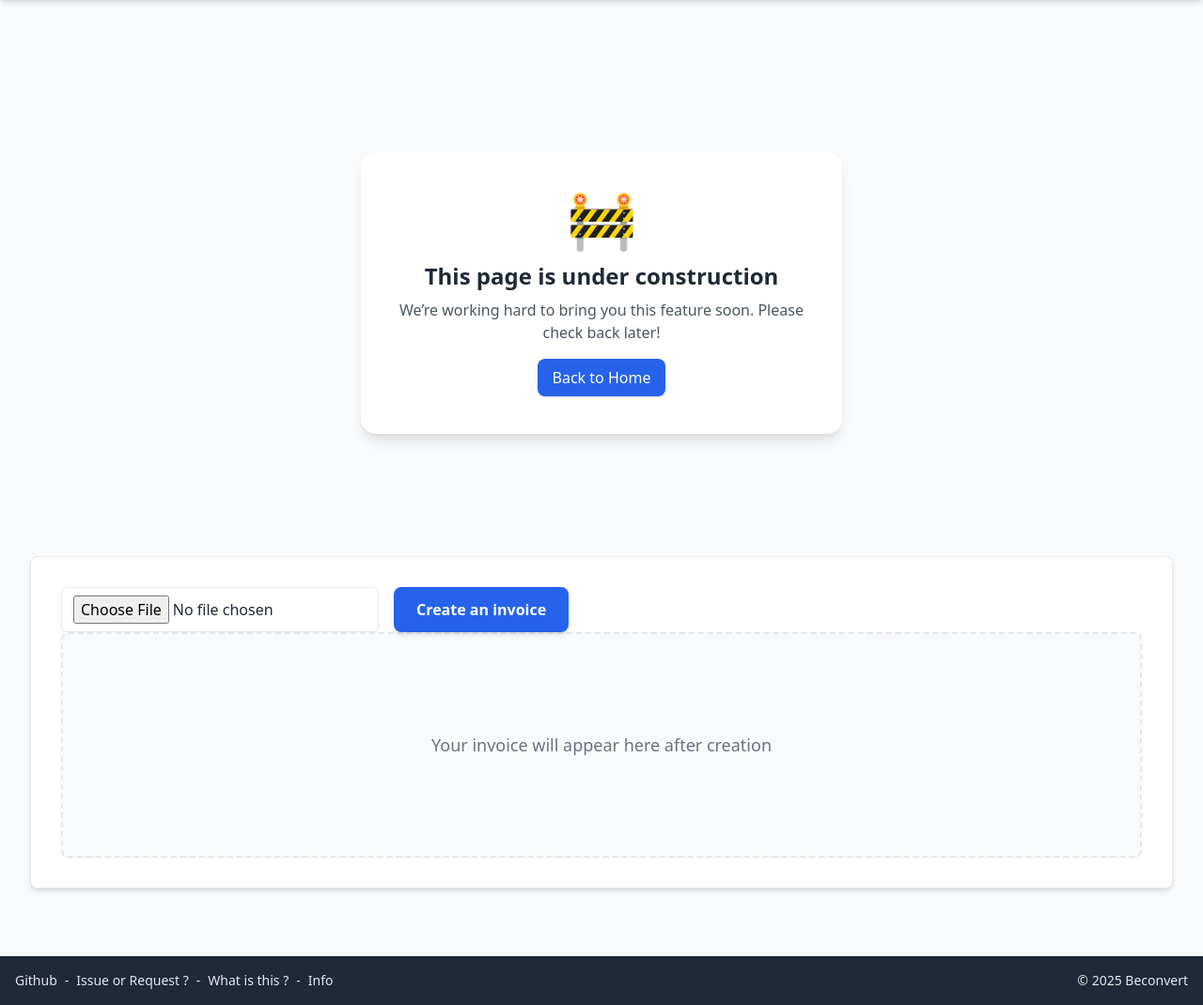
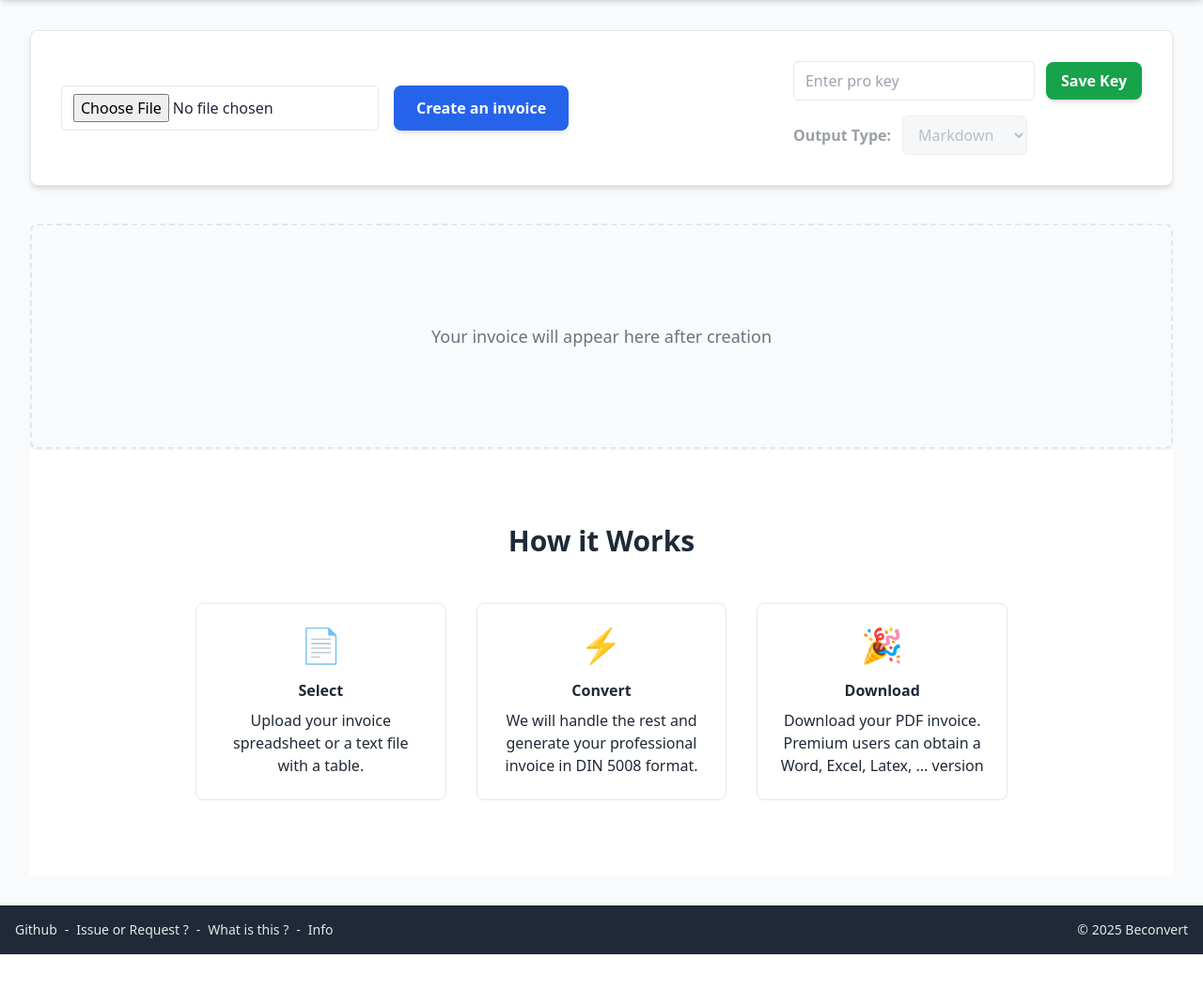
Before and after one commit to Tfloow/Beconvert, a Flask app: page /invoice in a window 1280 px wide. Shown: the part 64-1134 px from the top of the page at 94% size. After the commit the page ends 1080 px from the top, so only its background shows below. Run offline with Flask 3, Linux system fonts and the light colour scheme; some libraries are stand-ins or nearby versions.

Commit message:
Added more export feature for premium users

```diff
--- a/app.py
+++ b/app.py
@@ -25,6 +25,10 @@ import datetime as dt
 # Homemade modules
 from logger_config import *
 from convert import *
+
+from dotenv import load_dotenv
+# Load .env into process environment
+load_dotenv()
 
 SupportedFileTypes = {
     "Markdown": ".md",
@@ -65,6 +69,20 @@ def get_locale():
 
 babel = Babel(app, locale_selector=get_locale)
 
+def cookie_premium_check():
+    cookie = request.cookies.get("PRO_KEY", None)
+    PRO_ACCESS = os.getenv("SECRET_KEY_PRO_FEATURES", None)
+
+    logger.info(f"Cookie: {cookie}, Env: {PRO_ACCESS}")
+
+    if cookie != PRO_ACCESS:
+        logger.warning("User is not premium")
+        PRO_ACCESS = False
+    else:
+        PRO_ACCESS = True
+        logger.info("User is premium")
+
+    return PRO_ACCESS
 
 @app.route("/")
 def index():
@@ -92,9 +110,12 @@ def info():
     return render_template("guide.html")
 
 @app.route("/invoice")
-def invoice(warning=False):
+def invoice(ID=None, error=False,warning=False, file_out_type=".pdf"):
     logger.info("Invoice page accessed")
-    return render_template("invoice.html", ID=None, warning=warning)
+    # Check .env file and compare with saved cookie
+    PRO_ACCESS = cookie_premium_check()
+
+    return render_template("invoice.html", ID=ID, error=error, warning=warning, PRO_ACCESS=PRO_ACCESS, SupportedOutputFileTypes=SupportedOutputFileTypes, file_out_type=file_out_type)
 
 @app.route("/shipping")
 def shipping_label():
@@ -148,24 +169,32 @@ def convert(input_format, output_format):
 def create_invoice():
     logger.info("Create invoice requested")
 
+
     uploaded_file = request.files["file"]
     if uploaded_file.filename == "":
         logger.info("Empty invoice file")
         return invoice(warning=True)
 
+    PRO_ACCESS = cookie_premium_check()
     ID = new_conversion_ID()
+
+    extension_out = SupportedOutputFileTypes[request.cookies.get("output_type_invoice", "PDF")] # default = PDF
+
+    if not PRO_ACCESS and extension_out != ".pdf":
+        logger.warning("User is not premium and requested non-PDF output")
+        extension_out = ".pdf"
 
     # Save to disk
     extension = uploaded_file.filename.split(".")[-1]
     uploaded_file.save(f"uploads/{ID}/input.{extension}")
 
-    filepath = create_invoice_pdf(ID, extension_in=extension)
+    filepath = create_invoice_pdf(ID, extension_in=extension, extension_out=extension_out)
 
     if not filepath:
-        return render_template("invoice.html", ID=None, error=True)
+        return invoice(error=True)
 
     ID = filepath.split("/")[-2]
-    return render_template("invoice.html", ID=ID)
+    return invoice(ID=ID, file_out_type=extension_out)
 
 # Setup Scheduler to periodically check the status of the website
 # When the scheduler need to be stopped
--- a/convert.py
+++ b/convert.py
@@ -51,11 +51,12 @@ def convert_files(type_in, type_out,ID, filename="input.md"):
         logger.error(f"Conversion failed: uploads/{ID}/output{output_ext} not found")
         return False
 
-def create_invoice_pdf(ID, extension_in="md"):
+def create_invoice_pdf(ID, extension_in="md", extension_out=".pdf"):
     if extension_in != "md":
         logger.warning("Dummy invoice - TODO")
         ID = "00000-00000-00000-00000-00000-DBG"
-    cmd=f"cd pandoc-templates/invoice-2; make {ID}"
+
+    cmd=f"cd pandoc-templates/invoice-2; make {ID} OUTPUT_FILE_TYPE={extension_out}"
 
     result = subprocess.run(cmd, shell=True, capture_output=True)
 
@@ -65,11 +66,11 @@ def create_invoice_pdf(ID, extension_in="md"):
     if result.stderr:
         logger.error(result.stderr)
 
-    if os.path.exists(f"uploads/{ID}/output.pdf"):
-        logger.info(f"Invoice created successfully: uploads/{ID}/output.pdf")
-        return f"uploads/{ID}/output.pdf"
+    if os.path.exists(f"uploads/{ID}/output{extension_out}"):
+        logger.info(f"Invoice created successfully: uploads/{ID}/output{extension_out}")
+        return f"uploads/{ID}/output{extension_out}"
     else:
-        logger.error(f"Conversion failed: uploads/{ID}/output.pdf not found")
+        logger.error(f"Conversion failed: uploads/{ID}/output{extension_out} not found")
         return False
 
 # Remove folders created over 24 hours ago
--- a/requirements.txt
+++ b/requirements.txt
@@ -6,3 +6,4 @@ lock
 FileLock
 gunicorn
 pandoc # since render doesn't let me run docker
+dotenv
--- a/templates/invoice.html
+++ b/templates/invoice.html
@@ -5,20 +5,6 @@
 {% endblock %}
 
 {% block content %}
-<div class="flex flex-col items-center justify-center min-h-[70vh]">
-    <div class="bg-white shadow-lg rounded-2xl p-10 text-center max-w-lg">
-        <div class="text-6xl mb-4">🚧</div>
-        <h1 class="text-2xl font-bold text-gray-800 mb-2">
-            {{ _("This page is under construction") }}
-        </h1>
-        <p class="text-gray-600 mb-4">
-            {{ _("We’re working hard to bring you this feature soon. Please check back later!") }}
-        </p>
-        <a href="/" class="inline-block bg-blue-600 text-white font-medium py-2 px-4 rounded-lg shadow hover:bg-blue-700 transition">
-            {{ _("Back to Home") }}
-        </a>
-    </div>
-</div>
 
 {% if warning %}
     <div id="errorRibbon"
@@ -35,14 +21,16 @@
     </div>
 {% endif %}
 
+    <!-- Container with two forms side by side -->
+    <div class="bg-white p-8 rounded-lg shadow-md border border-gray-200 mb-10 flex flex-col sm:flex-row justify-between gap-6">
+
         <!-- Upload Form -->
-    <div class="bg-white p-8 rounded-lg shadow-md border border-gray-200 mb-10">
         <form id="uploadForm" action="/invoice/create" method="post" enctype="multipart/form-data"
                 class="flex flex-col sm:flex-row items-center gap-4">
             <input id="fileInput" type="file" name="file"
                 accept=".csv,.txt,.xlsx,.md,.yaml,.yml"
                 class="border rounded-md px-3 py-2 w-full sm:w-auto focus:outline-none focus:ring-2 focus:ring-blue-500">
-        <button  id="convert-btn" type="submit"
+            <button id="convert-btn" type="submit"
                     class="relative flex items-center justify-center bg-blue-600 text-white px-6 py-3 rounded-lg font-bold shadow-md hover:bg-blue-700 transition disabled:opacity-70 disabled:cursor-not-allowed">
                 <span id="convert-text">{{ _('Create an invoice') }}</span>
                 <!-- Hidden spinner -->
@@ -53,13 +41,51 @@
             </button>
         </form>
 
+        <div>
+            <!-- Secret Key Form -->
+            <form id="keyForm" class="flex items-center gap-3">
+                <input type="password" id="secretKey" placeholder="Enter pro key"
+                    class="border rounded-md px-3 py-2 focus:outline-none focus:ring-2 focus:ring-blue-500
+                        {% if PRO_ACCESS %} bg-gray-100 text-gray-400 cursor-not-allowed {% endif %}"
+                    {% if PRO_ACCESS %} disabled {% endif %}>
+                <button type="submit"
+                    class="bg-green-600 text-white px-4 py-2 rounded-lg font-bold shadow-md hover:bg-green-700 transition
+                        {% if PRO_ACCESS %} opacity-50 cursor-not-allowed hover:bg-green-600 {% endif %}"
+                    {% if PRO_ACCESS %} disabled {% endif %}>
+                    {% if PRO_ACCESS %} Already Premium {% else %} Save Key {% endif %}
+                </button>
+            </form>
+
+
+            <!-- Premium Output Selection (below the premium form) -->
+            <div class="mt-4">
+                <form id="outputForm" class="flex items-center gap-3">
+                    <label for="outputType" class="font-bold text-gray-700 {% if not PRO_ACCESS %} opacity-50 cursor-not-allowed {% endif %}">Output Type:</label>
+                    <select id="outputType" name="outputType"
+                        class="border rounded-md px-3 py-2 focus:outline-none focus:ring-2 focus:ring-blue-500 {% if not PRO_ACCESS %} bg-gray-100 text-gray-400 cursor-not-allowed {% endif %}" {% if not PRO_ACCESS %} disabled {% endif %}>
+                        {% for t in SupportedOutputFileTypes.keys() %}
+                            <option value="{{t}}" {% if t == FILE_OUT %}selected{% endif %}>{{t}}</option>
+                        {% endfor %}
+                    </select>
+                    <!--<button type="submit"
+                        class="bg-blue-600 text-white px-4 py-2 rounded-lg font-bold shadow-md hover:bg-blue-700 transition  {% if not PRO_ACCESS %} opacity-50 cursor-not-allowed {% endif %}" {% if not PRO_ACCESS %} disabled {% endif %}>
+                            {% if PRO_ACCESS %} Save {% else %} 🔑 - Locked {% endif %}
+                    </button>-->
+                </form>
+            </div>
+        </div>
+
+
+    </div>
+
+
 <!-- PDF Preview -->
 {% if ID %}
     <div class="flex justify-center">
         <iframe
-            src="{{ url_for('uploaded_file', ID=ID, filename='output.pdf') }}"
+            src="{{ url_for('uploaded_file', ID=ID, filename='output'+file_out_type) }}"
             width="100%"
-            height="600"
+            height="500"
             class="border rounded-lg shadow-lg"
         ></iframe>
     </div>
@@ -71,6 +97,30 @@
     </div>
 {% endif %}
 
+
+ <!-- How it Works Section -->
+    <section class="py-20 bg-white">
+        <div class="max-w-4xl mx-auto px-4 text-center">
+            <h2 class="text-3xl font-extrabold mb-12">{{ _("How it Works") }}</h2>
+            <div class="grid grid-cols-1 sm:grid-cols-3 gap-8">
+                <div class="p-6 border rounded-lg hover:shadow-lg transition">
+                    <span class="text-4xl mb-4 block">📄</span>
+                    <h3 class="font-bold mb-2">{{ _("Select") }}</h3>
+                    <p>{{ _("Upload your invoice spreadsheet or a text file with a table.") }}</p>
+                </div>
+                <div class="p-6 border rounded-lg hover:shadow-lg transition">
+                    <span class="text-4xl mb-4 block">⚡</span>
+                    <h3 class="font-bold mb-2">{{ _("Convert") }}</h3>
+                    <p>{{ _("We will handle the rest and generate your professional invoice in DIN 5008 format.") }}</p>
+                </div>
+                <div class="p-6 border rounded-lg hover:shadow-lg transition">
+                    <span class="text-4xl mb-4 block">🎉</span>
+                    <h3 class="font-bold mb-2">{{ _("Download") }}</h3>
+                    <p>{{ _("Download your PDF invoice. Premium users can obtain a Word, Excel, Latex, ... version") }}</p>
+                </div>
+            </div>
+        </div>
+    </section>
 
 {% endblock %}
 
@@ -87,4 +137,59 @@
     spinner.classList.remove("hidden");
   });
 </script>
+
+<script>
+document.getElementById("keyForm").addEventListener("submit", function(e) {
+    e.preventDefault();
+    const key = document.getElementById("secretKey").value;
+
+    if (key.trim() !== "") {
+        // Save as cookie for 7 days
+        document.cookie = "PRO_KEY=" + encodeURIComponent(key) + "; path=/; max-age=" + 60*60*24*7;
+        window.location.reload();
+    }
+});
+</script>
+
+<script>
+      // Cookie helpers
+  function setCookie(name, value, days = 30) {
+    const d = new Date();
+    d.setTime(d.getTime() + (days*24*60*60*1000));
+    const expires = "expires="+ d.toUTCString();
+    document.cookie = name + "=" + encodeURIComponent(value) + ";" + expires + ";path=/";
+  }
+
+  function getCookie(name) {
+    const cname = name + "=";
+    const decoded = decodeURIComponent(document.cookie);
+    const ca = decoded.split(';');
+    for(let c of ca) {
+      c = c.trim();
+      if (c.indexOf(cname) === 0) return c.substring(cname.length, c.length);
+    }
+    return "";
+  }
+
+  const outputSel = document.getElementById("outputType");
+
+
+  function update() {
+    const outType = outputSel.value;
+
+    setCookie("output_type_invoice", outType);
+    }
+
+    // Load saved cookies on page load
+  window.addEventListener("DOMContentLoaded", () => {
+    const savedOut = getCookie("output_type_invoice");
+
+    if (savedOut && outputSel.querySelector(`option[value="${savedOut}"]`)) {
+      outputSel.value = savedOut;
+    }
+    update();
+  });
+
+  outputSel.addEventListener("change", update);
+</script>
 {% endblock %}
```
Also changed, not shown: 3 other files. Lines whose indentation alone changed are shown as unchanged.
